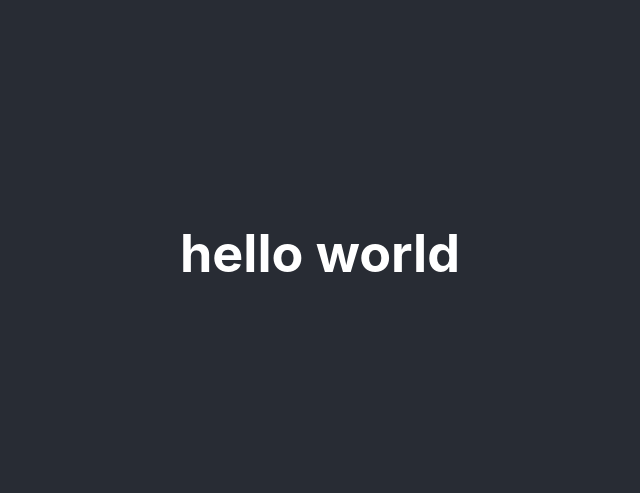
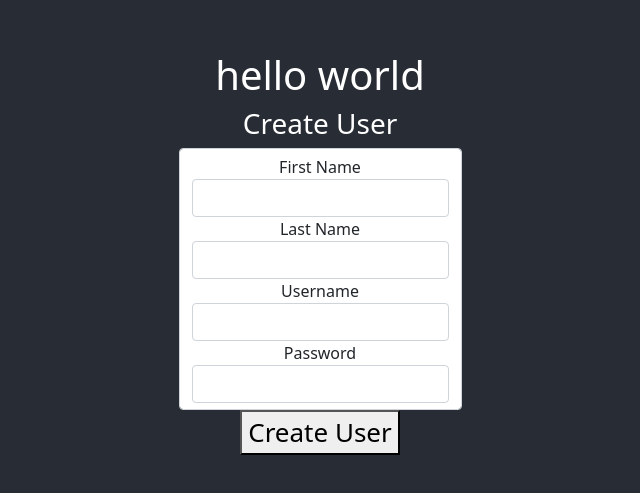
Before and after one commit to Payner01/dcc-youtube-clone-frontend, a React (Create React App) app: page / in a window 1280 px wide. Shown: the part 147-640 px from the top of the page, without its empty margins (320-960 px from the left). Built offline with nearby package versions, Linux system fonts and the light colour scheme.

Commit message:
started working on registration form

```diff
--- a/package.json
+++ b/package.json
@@ -6,7 +6,9 @@
     "@testing-library/jest-dom": "^5.16.2",
     "@testing-library/react": "^12.1.3",
     "@testing-library/user-event": "^13.5.0",
+    "bootstrap": "^5.1.3",
     "react": "^17.0.2",
+    "react-bootstrap": "^2.1.2",
     "react-dom": "^17.0.2",
     "react-router-dom": "^6.2.1",
     "react-scripts": "5.0.0",
--- a/src/App.js
+++ b/src/App.js
@@ -1,11 +1,28 @@
-
+// import jwt_decode from 'jwt-decode';
 import './App.css';
+import RegistrationForm from './RegistrationForm/RegistrationForm';
+import React, { useEffect, useState } from 'react';
+// import axios from 'axios';
 
 function App() {
+
+  // const [user, setUser] = useState(null);
+
+  //   useEffect(() => {
+  //       const jwt = localStorage.getItem('token');
+  //       try {
+  //           const decodedUser = jwt_decode(jwt);
+  //           setUser(decodedUser);
+  //       } catch {}
+  //   }, [])
+
+
+
   return (
     <div className="App">
       <header className="App-header">
         <h1>hello world</h1>
+        <RegistrationForm />
       </header>
     </div>
   );
--- /dev/null
+++ b/src/RegistrationForm/RegistrationForm.jsx
@@ -0,0 +1,41 @@
+import React, { useEffect, useState } from 'react';
+
+const RegistrationForm = (props) => {
+
+    const [name, setName] = useState('');
+    const [lastName, setLastName] = useState('');
+    const [userName, setUserName] = useState('');
+    const [password, setPassword] = useState('');
+
+    function handleSubmit(event) {
+        event.preventDefault();
+        let newEntry = {
+            name: name,
+            lastName: lastName,
+            userName: userName,
+            password: password,
+        }
+        console.log(newEntry);
+
+    }
+
+    return (
+        <form onSubmit={handleSubmit} className="form-grid">
+            <h3>Create User</h3>
+                <div className="form-control">
+                    <label>First Name</label>
+                    <input type='text' className='form-control' value={name} onChange={(event) => setName(event.target.value)}/>
+                    <label>Last Name</label>
+                    <input type='text' className='form-control' value={lastName} onChange={(event) => setLastName(event.target.value)}/>
+                    <label>Username</label>
+                    <input type='text' className='form-control' value={userName} onChange={(event) => setUserName(event.target.value)}/>
+                    <label>Password</label>
+                    <input type='text' className='form-control' value={password} onChange={(event) => setPassword(event.target.value)}/>
+                </div>
+            <button type="submit" variant='primary'>Create User</button>
+        </form>
+
+     );
+}
+
+export default RegistrationForm;
--- a/src/index.js
+++ b/src/index.js
@@ -2,6 +2,7 @@ import React from 'react';
 import ReactDOM from 'react-dom';
 import './index.css';
 import App from './App';
+import 'bootstrap/dist/css/bootstrap.min.css'
 
 import { BrowserRouter as Router } from 'react-router-dom'
 
```
Also changed, not shown: src/LoginForm/LoginForm.jsx (added, +31 -0 lines), 1 other file (tests, documents, lock files or other folders).
